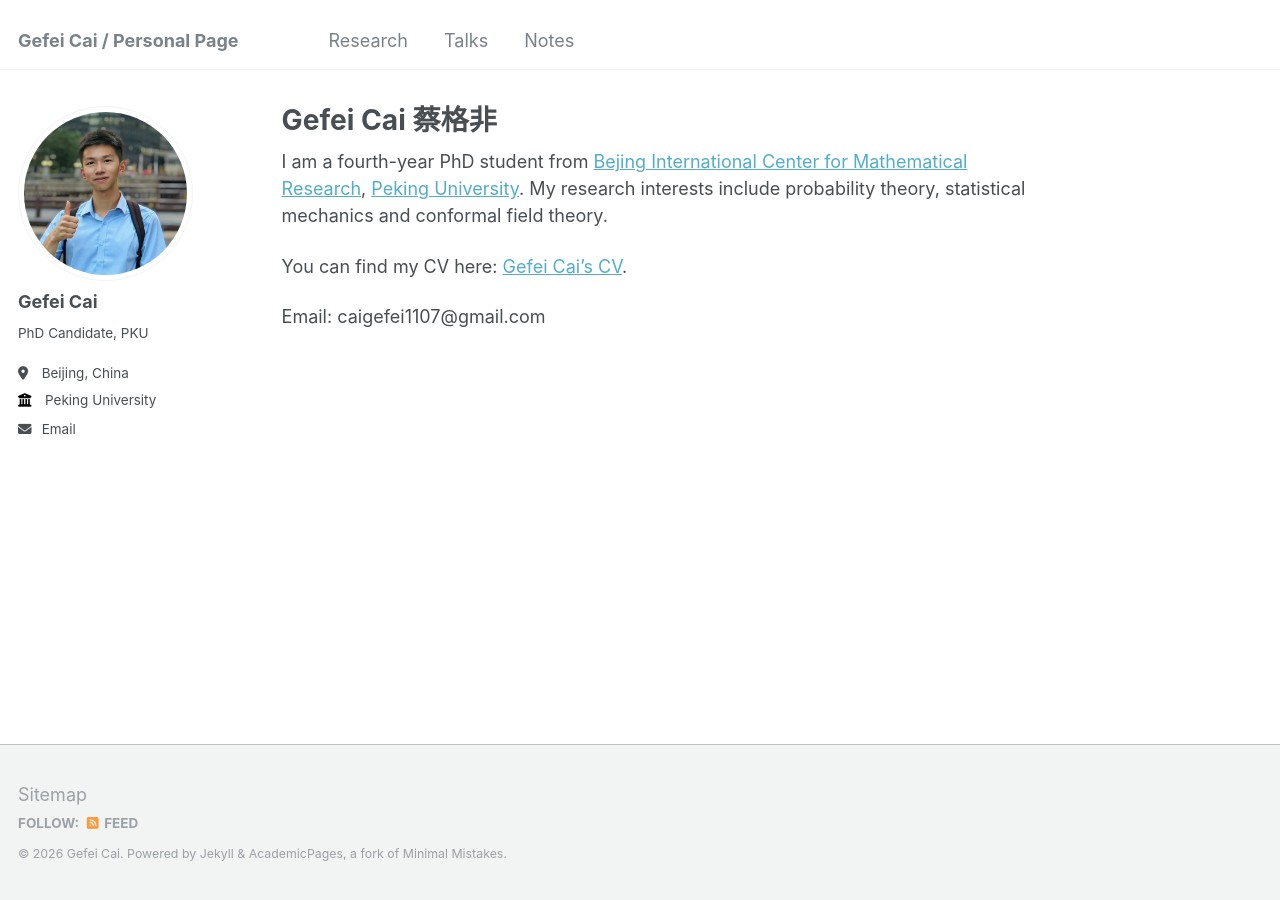
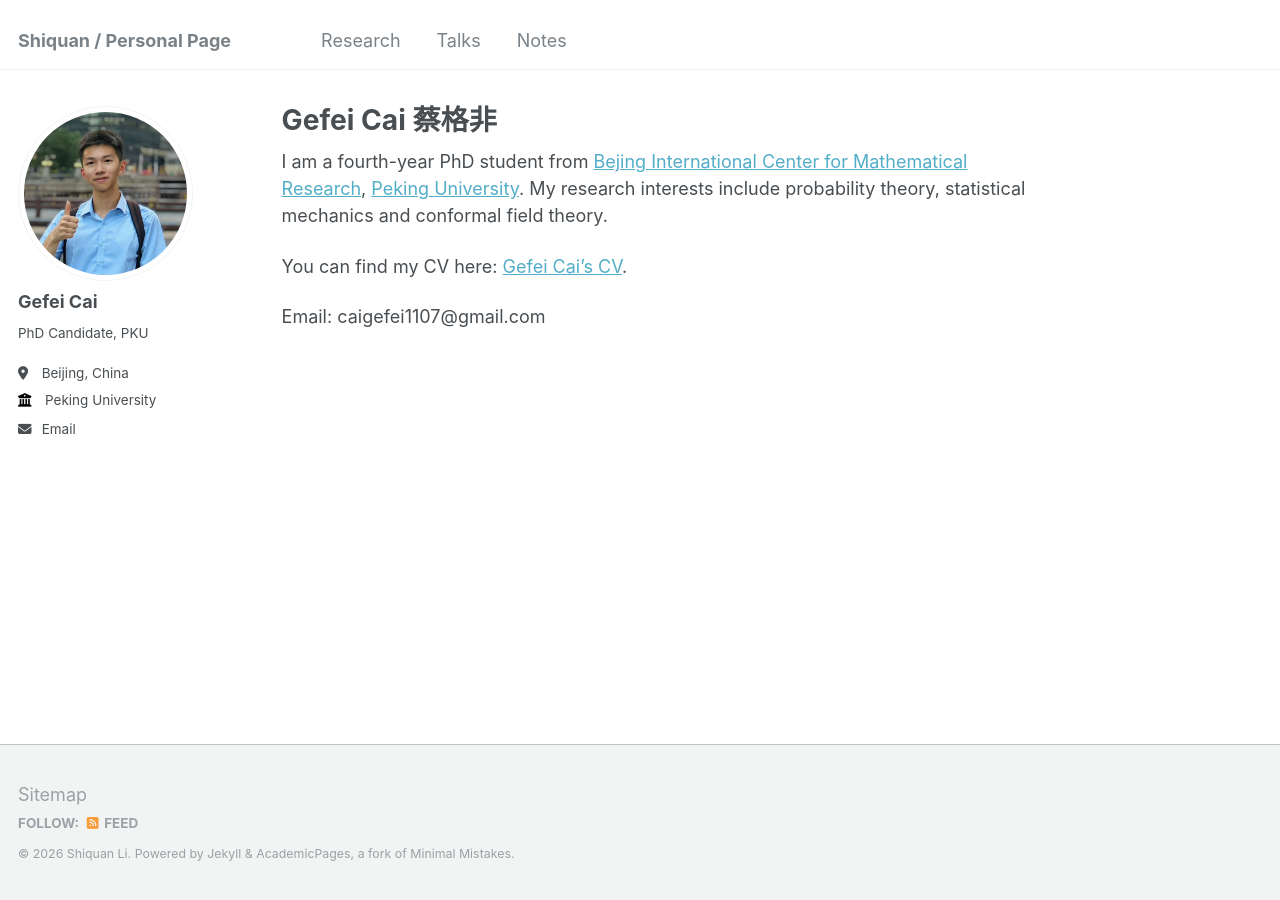
Before and after one commit to Shiquan-Li/Shiquan-Li.github.io, a Jekyll site: the page built from _pages/about.md, in a window 1280 px wide. Built offline with Jekyll 4.4.1, drawn with Linux system fonts in a browser that asks for light colours.

Commit message:
Update personal page details in _config.yml

```diff
--- a/_config.yml
+++ b/_config.yml
@@ -8,9 +8,9 @@
 
 # Basic Site Settings
 locale                   : "en-US"
-title                    : "Gefei Cai / Personal Page"
+title                    : "Shiquan / Personal Page"
 title_separator          : "-"
-name                     : &name "Gefei Cai"
+name                     : &name "Shiquan Li"
 description              : &description "4th year PhD student from PKU"
 url                      : https://gefei-cai.github.io # the base hostname & protocol for your site e.g. "https://mmistakes.github.io"
 baseurl                  : "" # the subpath of your site, e.g. "/blog"
```
